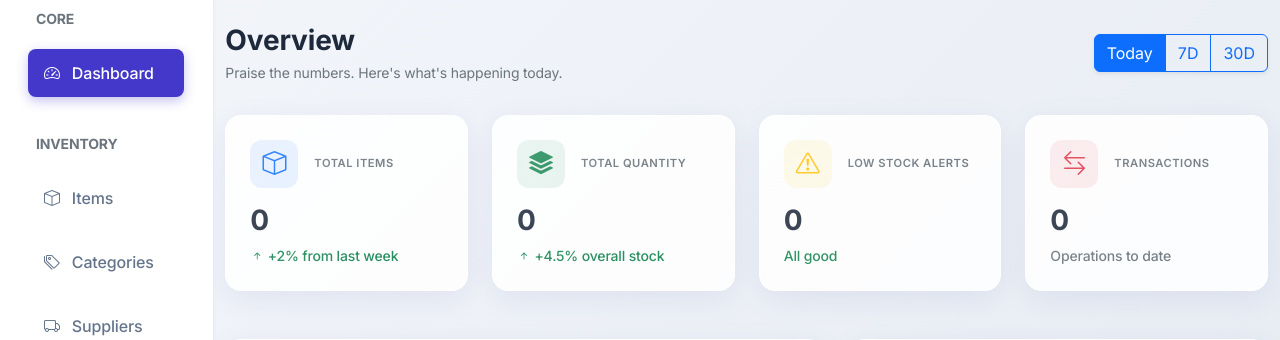
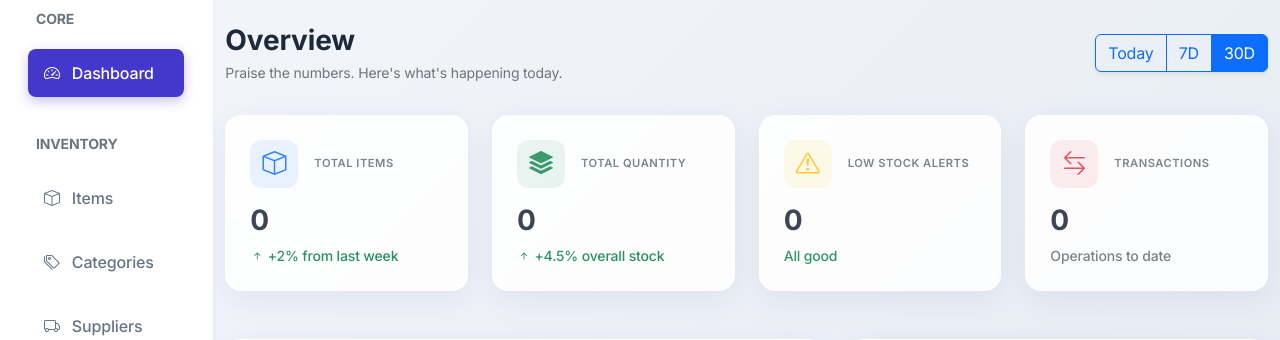
Before and after one commit to KelvinOmini/chidera-software, a Django app: page /dashboard/ in a window 1280 px wide. Shown: the part 87-427 px from the top of the page. Run offline with Django 4.2, Linux system fonts and the light colour scheme; a user stored in the database is signed in; data comes from the database, SQL or seed files in the repository; data that the repository does not hold is empty; parts of the project's set-up code (start-up, migrations or seed data) failed here and were passed over.

Commit message:
🔧 Fix: Dashboard date range filter linked to backend

```diff
--- a/dashboard/services.py
+++ b/dashboard/services.py
@@ -9,13 +9,13 @@ class DashboardService:
     """Service for dashboard data."""
 
     @staticmethod
-    def get_dashboard_data():
+    def get_dashboard_data(days=30):
         """Get all dashboard data."""
         return {
             'summary_cards': DashboardService.get_summary_cards(),
             'recent_transactions': DashboardService.get_recent_transactions(limit=10),
             'low_stock_items': DashboardService.get_low_stock_items(limit=5),
-            'stock_movement_data': DashboardService.get_stock_movement_chart_data(),
+            'stock_movement_data': DashboardService.get_stock_movement_chart_data(days=days),
             'category_distribution': DashboardService.get_category_distribution(),
         }
 
--- a/dashboard/views.py
+++ b/dashboard/views.py
@@ -8,9 +8,15 @@ from .services import DashboardService
 @require_http_methods(["GET"])
 def home(request):
     """Display dashboard home page."""
-    dashboard_data = DashboardService.get_dashboard_data()
+    try:
+        days = int(request.GET.get('range', 30))
+    except ValueError:
+        days = 30
+
+    dashboard_data = DashboardService.get_dashboard_data(days=days)
 
     context = {
+        'days': days,
         'summary': dashboard_data['summary_cards'],
         'recent_transactions': dashboard_data['recent_transactions'],
         'low_stock_items': dashboard_data['low_stock_items'],
--- a/templates/dashboard/home.html
+++ b/templates/dashboard/home.html
@@ -18,9 +18,9 @@
     </div>
     <div class="col-md-6 text-md-end">
         <div class="btn-group shadow-sm">
-            <button type="button" class="btn btn-outline-primary active">Today</button>
-            <button type="button" class="btn btn-outline-primary">7D</button>
-            <button type="button" class="btn btn-outline-primary">30D</button>
+            <a href="?range=1" class="btn btn-outline-primary {% if days == 1 %}active{% endif %}">Today</a>
+            <a href="?range=7" class="btn btn-outline-primary {% if days == 7 %}active{% endif %}">7D</a>
+            <a href="?range=30" class="btn btn-outline-primary {% if days == 30 %}active{% endif %}">30D</a>
         </div>
     </div>
 </div>
@@ -103,7 +103,7 @@
     <div class="col-xl-7 animate-fade-in delay-2">
         <div class="glass-card h-100">
             <div class="card-header d-flex justify-content-between align-items-center border-0 pb-0">
-                <h6 class="mb-0 fw-bold">Stock Movement (Last 30 Days)</h6>
+                <h6 class="mb-0 fw-bold">Stock Movement (Last {{ days }} Days)</h6>
                 <button class="btn btn-sm btn-light btn-glass border-0 text-secondary"><i class="bi bi-three-dots"></i></button>
             </div>
             <div class="card-body">
```
